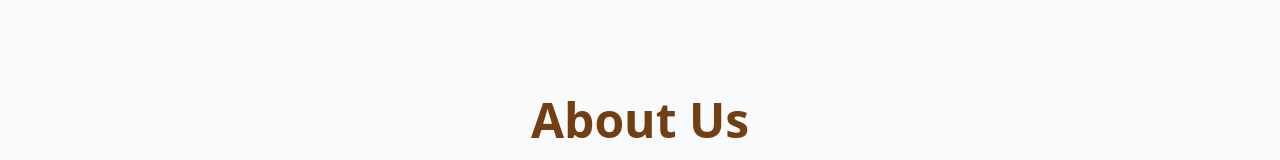
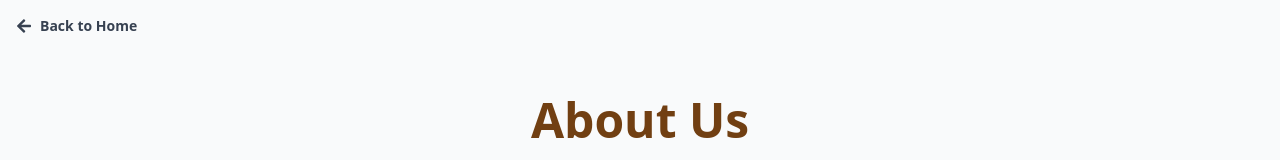
Before and after one commit to JyothiSwaroopReddy07/MedLedger-UI, a React (Create React App) app: page /aboutus in a window 1280 px wide. Shown: the top 160 px of the page. Built offline with nearby package versions, Linux system fonts and the light colour scheme.

Commit message:
modified home

```diff
--- a/src/pages/AboutUS.js
+++ b/src/pages/AboutUS.js
@@ -1,8 +1,13 @@
 import React from 'react';
+import { FaArrowLeft } from 'react-icons/fa';
 
 const AboutUs = () => {
   return (
     <section className="bg-gray-50 py-24 px-6 sm:px-8 lg:px-12">
+        <a href="/" className="absolute top-4 left-4 flex items-center text-gray-700 hover:text-gray-900">
+                <FaArrowLeft className="mr-2" /> {/* Back arrow icon */}
+                <span className="text-sm font-semibold">Back to Home</span>
+        </a>
       <div className="max-w-5xl mx-auto text-center">
         <h1 className="text-4xl font-bold text-yellow-900 sm:text-5xl">About Us</h1>
         <p className="mt-6 text-lg text-gray-700 leading-7">
--- a/src/pages/Careers.js
+++ b/src/pages/Careers.js
@@ -1,4 +1,5 @@
 import React from 'react';
+import { FaArrowLeft } from 'react-icons/fa';
 
 const openPositions = [
   {
@@ -30,6 +31,10 @@ const openPositions = [
 const Careers = () => {
   return (
     <section className="bg-white py-24 px-6 sm:px-8 lg:px-12">
+        <a href="/" className="absolute top-4 left-4 flex items-center text-gray-700 hover:text-gray-900">
+                <FaArrowLeft className="mr-2" /> {/* Back arrow icon */}
+                <span className="text-sm font-semibold">Back to Home</span>
+        </a>
       <div className="max-w-5xl mx-auto text-center">
         <h1 className="text-4xl font-bold text-yellow-900 sm:text-5xl">Join Our Team</h1>
         <p className="mt-6 text-lg text-gray-700 leading-7">
```
